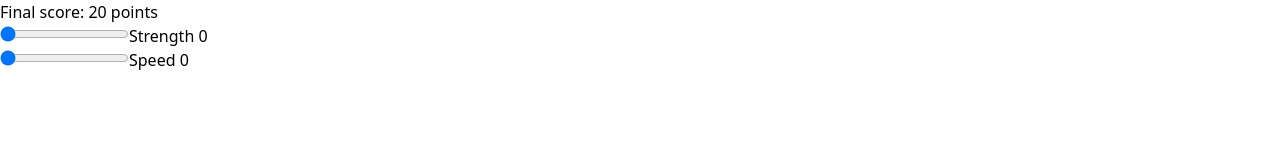
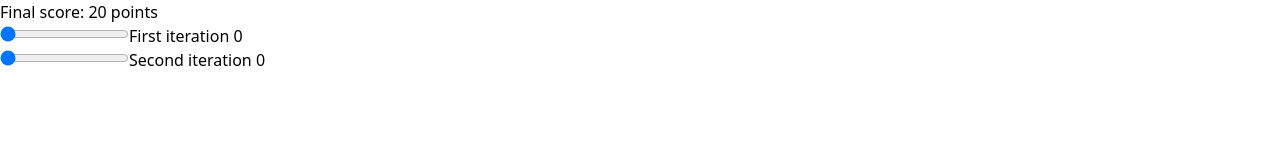
Before and after one commit to marcelas5/score_page, a React (Vite) app: page / in a window 1280 px wide. Shown: the top 160 px of the page. Built offline with nearby package versions, Linux system fonts and the light colour scheme.

Commit message:
commiting changes

```diff
--- a/src/Score.tsx
+++ b/src/Score.tsx
@@ -46,7 +46,7 @@ export default function Points({ totalPoints }: PointsProps) {
           step="1"
           onChange={(event) => handleAttributeChange(event, "strength")}
         />
-        Strength {strength}
+        First iteration {strength}
       </div>
       <div>
         <input
@@ -58,7 +58,7 @@ export default function Points({ totalPoints }: PointsProps) {
           step="1"
           onChange={(event) => handleAttributeChange(event, "speed")}
         />
-        Speed {speed}
+        Second iteration {speed}
       </div>
     </div>
   );
```
